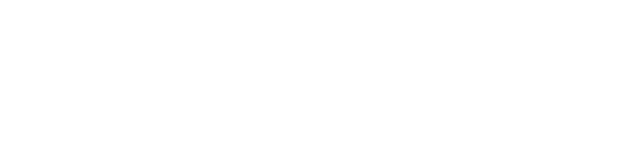
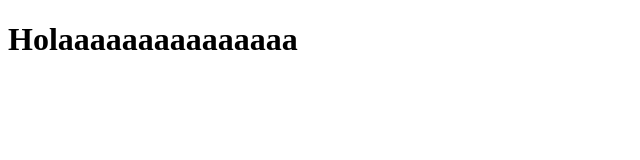
Before and after one commit to Brayan-c97/Fase-3, a plain HTML site: page OVI.html in a window 1280 px wide. Shown: the whole page, without its empty margins (0-640 px from the left). Drawn offline with Linux system fonts and the light colour scheme.

Commit message:
Update OVI.html

```diff
--- a/OVI.html
+++ b/OVI.html
@@ -3,9 +3,9 @@
 <head>
     <meta charset="UTF-8">
     <meta name="viewport" content="width=device-width, initial-scale=1.0">
-    <title>OVI - Diseño de Paginas Web/title>
+    <title>OVI - Diseño de Paginas Web</title>
 </head>
 <body>
-    <h1>Holaaaaaa</h1>
+    <h1>Holaaaaaaaaaaaaaaa</h1>
 </body>
 </html>
```
